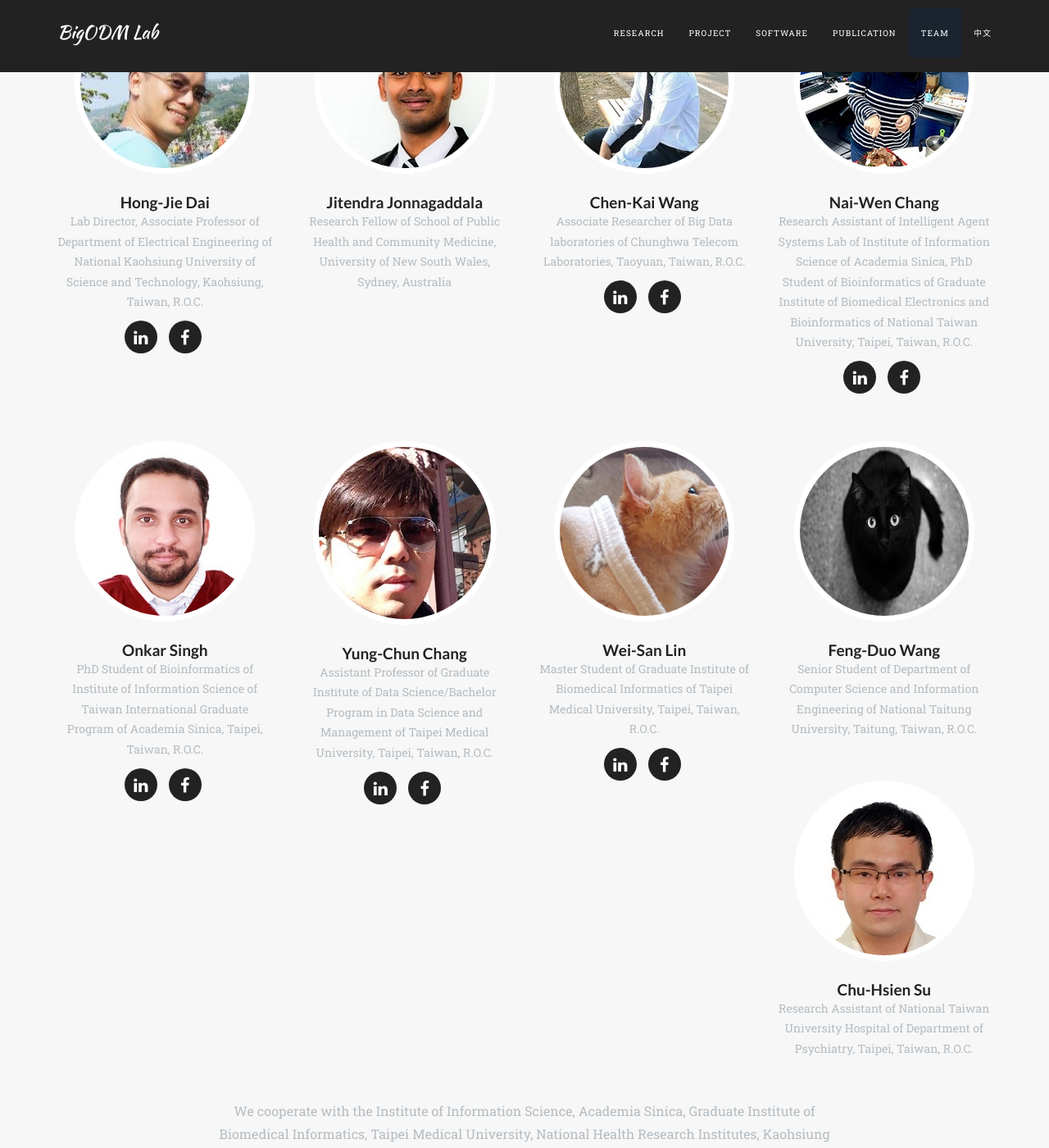
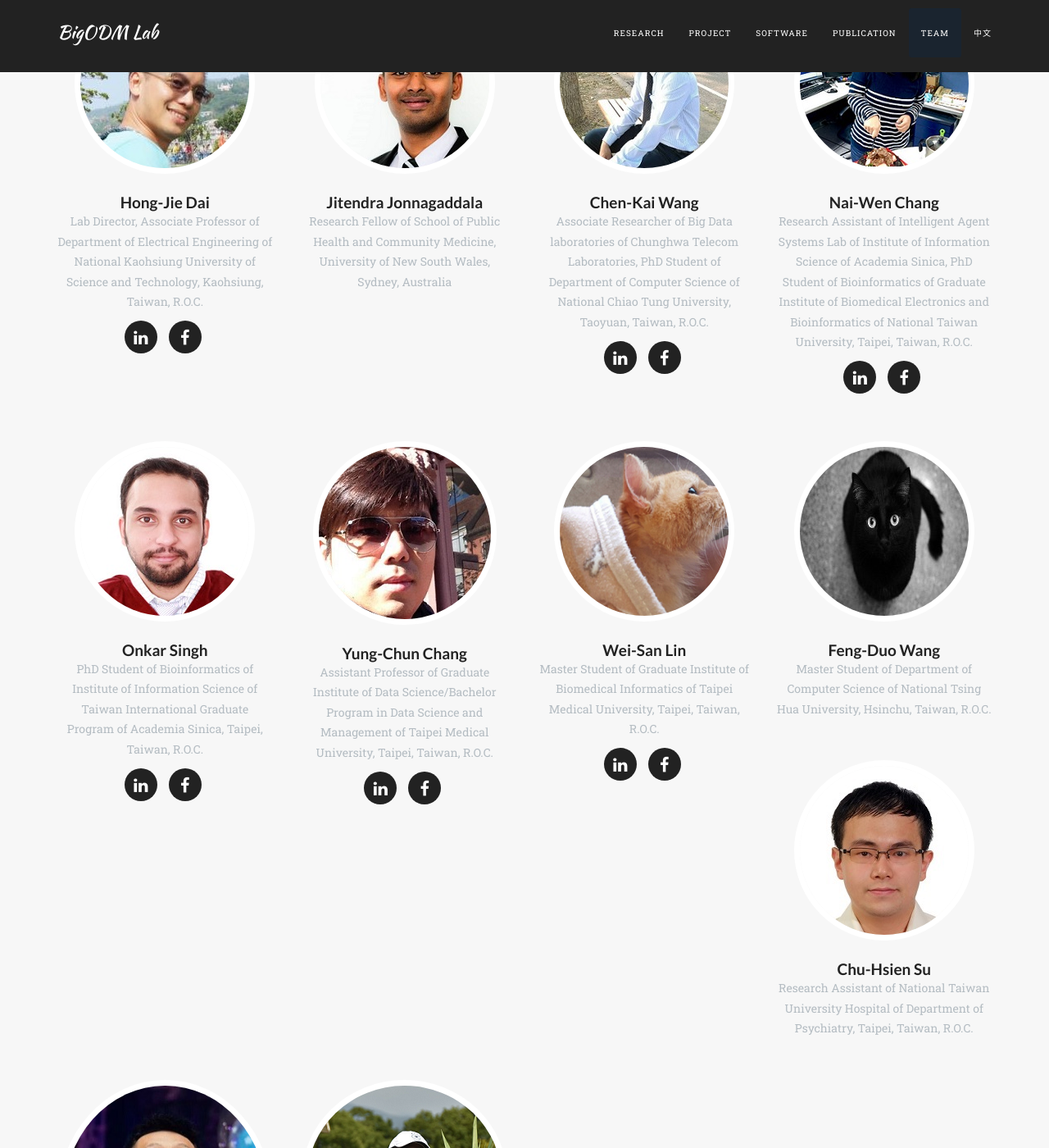
Before and after one commit to nkustislab/nkustislab.github.io, a Jekyll site: the page built from index.html, in a window 1280 px wide and 1400 px high, scrolled down 4253 px. Shown: the whole window at 82% size. Built offline with Jekyll 4.4.1, drawn with Linux system fonts in a browser that asks for light colours; nearby versions of some CDN libraries; some web fonts are replaced; some of the changed text lies outside the part shown.

Commit message:
增加實驗室成員以及修改資訊

```diff
--- a/_data/authors.yml
+++ b/_data/authors.yml
@@ -15,8 +15,6 @@ hjdai:
       url: https://www.linkedin.com/in/hong-jie-dai-990a9625
     - title: facebook
       url: https://www.facebook.com/hongjie.dai
-#   - title: stack-overflow
-#     url: #
 
 JJ:
   name: Jitendra Jonnagaddala
@@ -29,16 +27,10 @@ JJ:
   google:
     plus:
   social:
-#   - title: linkedin
-#     url: #
-#   - title: facebook
-#     url: #
-#   - title: stack-overflow
-#     url: #
 
 chenkai:
   name: Chen-Kai Wang
-  position: Associate Researcher of Big Data laboratories of Chunghwa Telecom Laboratories, Taoyuan, Taiwan, R.O.C.
+  position: Associate Researcher of Big Data laboratories of Chunghwa Telecom Laboratories, PhD Student of Department of Computer Science of National Chiao Tung University, Taoyuan, Taiwan, R.O.C.
   web: http://bigodatamining.github.io
   email: dennisckwang@gmail.com
   bio:
@@ -48,8 +40,6 @@ chenkai:
       url: https://www.linkedin.com/in/chen-kai-wang-022077132
     - title: facebook
       url: https://www.facebook.com/dennisckwang
-#   - title: twitter
-#     url: #
 
 naiwen:
   name: Nai-Wen Chang
@@ -65,10 +55,6 @@ naiwen:
        url: https://www.linkedin.com/in/nai-wen-chang-44521953
      - title: facebook
        url: https://www.facebook.com/naiwun
-#    - title: twitter
-#      url: #
-#    - title: google-plus
-#      url: #
 
 onkar:
   name: Onkar Singh
@@ -81,10 +67,7 @@ onkar:
        url: https://www.linkedin.com/in/onkar-singh-9ba65763
      - title: facebook
        url: https://www.facebook.com/onkar.singh.735
-#    - title: twitter
-#      url: #
-#    - title: google-plus
-#      url: #
+
 yungchun:
   name: Yung-Chun Chang
   email: changyc@iis.sinica.edu.tw
@@ -99,10 +82,7 @@ yungchun:
        url: https://www.linkedin.com/in/yung-chun-chang-3237103b
      - title: facebook
        url: https://www.facebook.com/yungchun.chang.3
-#    - title: twitter
-#      url: #
-#    - title: google-plus
-#      url: #
+
 weisan:
   name: Wei-San Lin
   email: josan053@hotmail.com
@@ -117,19 +97,13 @@ weisan:
        url: https://www.linkedin.com/in/josan053/
      - title: facebook
        url: https://www.facebook.com/josan053
-#    - title: twitter
-#      url: #
-#    - title: google-plus
-#      url: #chenkai:
 
 Frank:
   name: Feng-Duo Wang
-  position: Senior Student of Department of Computer Science and Information Engineering of National Taitung University, Taitung, Taiwan, R.O.C.
+  position: Master Student of Department of Computer Science of National Tsing Hua University, Hsinchu, Taiwan, R.O.C.
   email: nn19680901@gmail.com
   bio:
   avatar: team/8.jpg
-#   - title: twitter
-#     url: #
 
 Jason:
   name: Chu-Hsien Su
@@ -137,3 +111,17 @@ Jason:
   email: a25716211@gmail.com
   bio:
   avatar: team/9.jpg
+
+Youqian:
+  name: You-Qian Lee
+  position: Master Student of Department of Electrical Engineering of National Kaohsiung University of Science and Technology, Kaohsiung, Taiwan, R.O.C.
+  email: f109154125@nkust.edu.tw
+  bio:
+  avatar: team/10.jpg
+
+Bohong:
+  name: Bo-Hung Wang
+  position: Master Student of Department of Electrical Engineering of National Sun Yat-sen University, Kaohsiung, Taiwan, R.O.C.
+  email: s94061910@gmail.com
+  bio:
+  avatar: team/11.jpg
```
Also changed, not shown: images/team/10.jpg (added), images/team/11.jpg (added).
